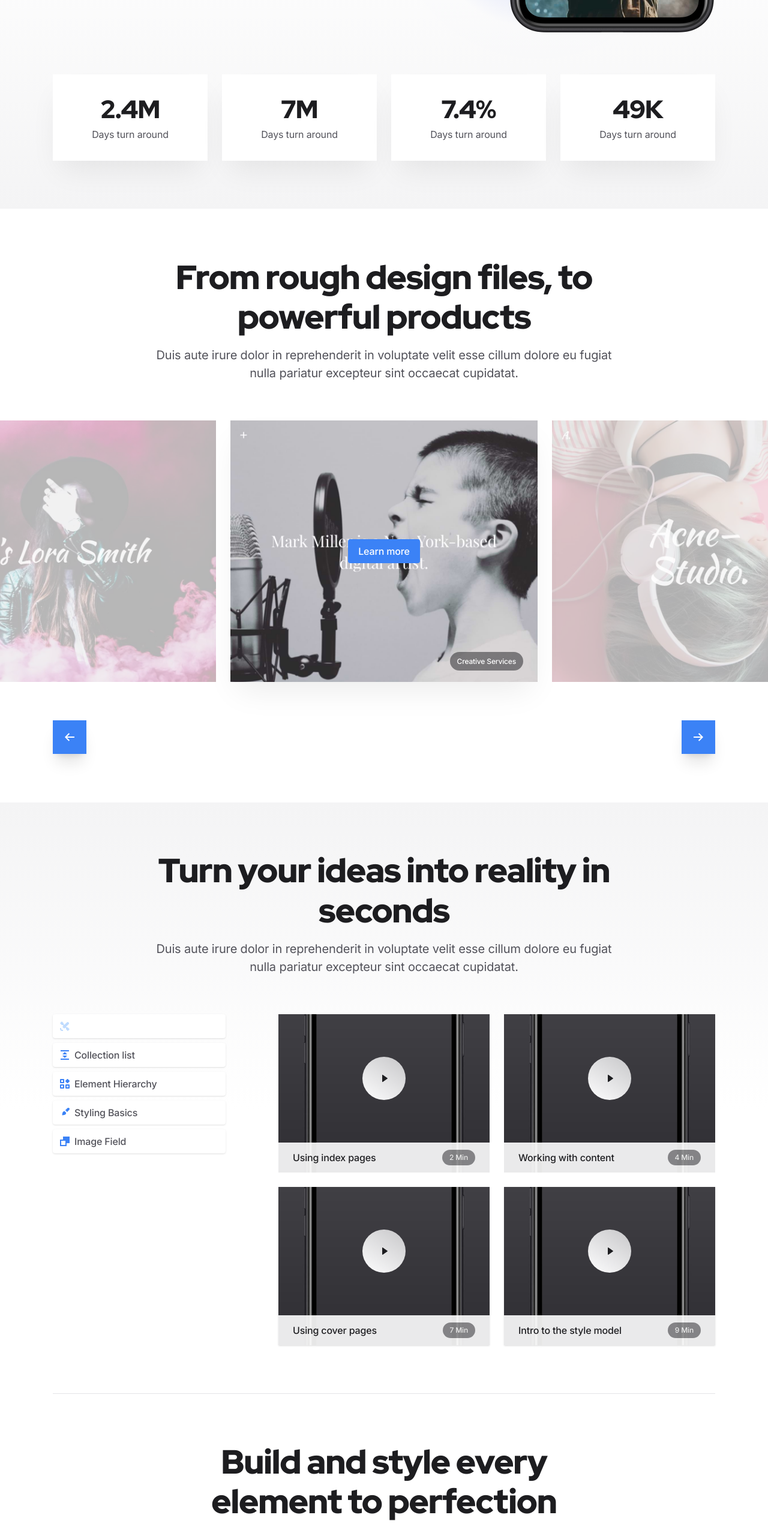
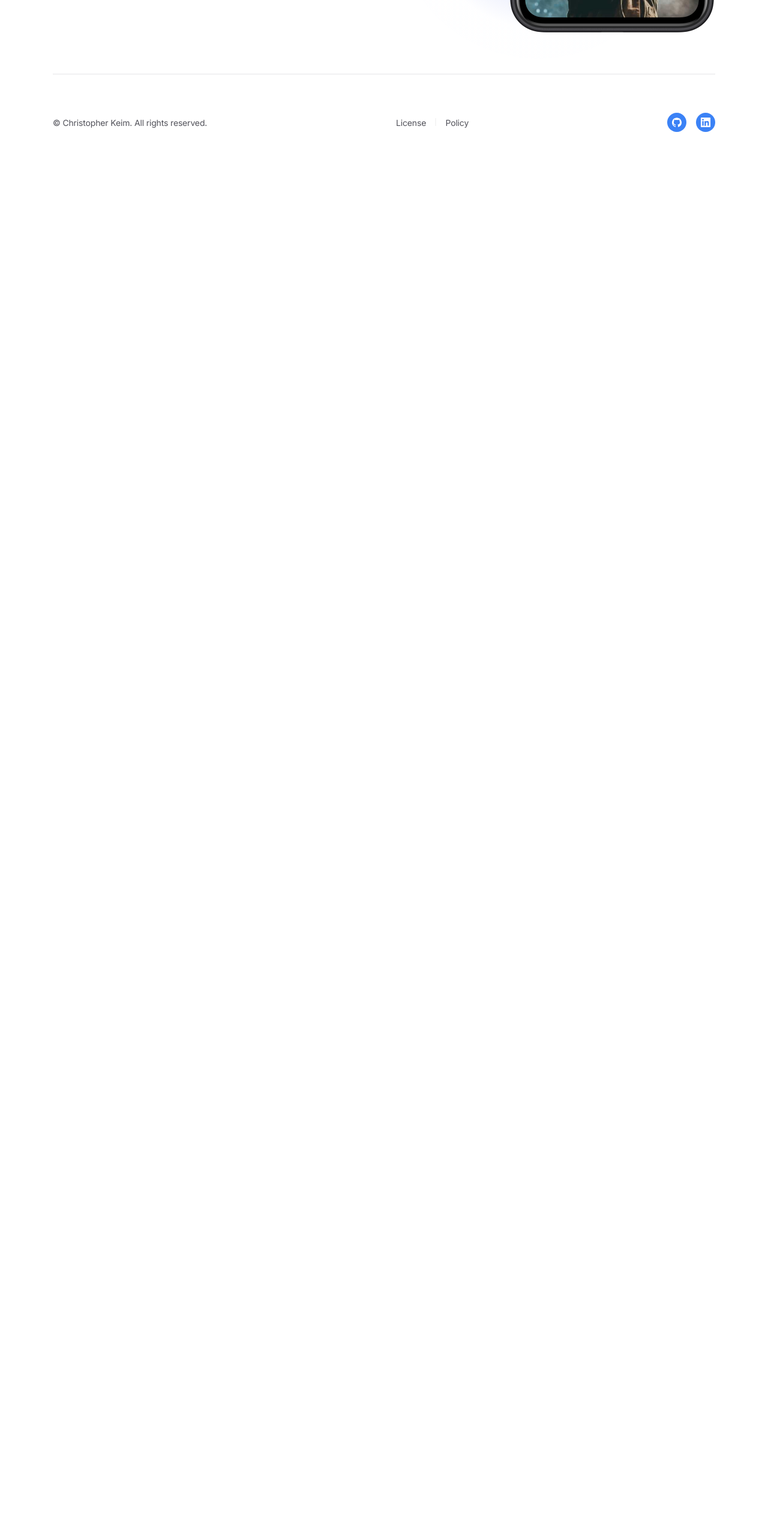
Before and after one commit to christopherkeim/crypto-real-time-inference, a Next.js app in the folder frontend/: page / in a window 1280 px wide. Shown: the part 780-3336 px from the top of the page at 60% size. After the commit the page ends 1064 px from the top, so only its background shows below. Built offline with nearby package versions, Linux system fonts and the light colour scheme.

Commit message:
Removed old components

```diff
--- a/frontend/app/page.tsx
+++ b/frontend/app/page.tsx
@@ -1,31 +1,15 @@
 export const metadata = {
-  title: "Home - Appy",
-  description: "Page description",
+  title: "Crypto Real Time Inference",
+  description: "Built by Chris Keim",
 };
 
-import PageIllustration from "@/components/page-illustration";
 import Hero from "@/components/hero-home";
-import Stats from "@/components/stats";
-import Carousel from "@/components/carousel";
-import Tabs from "@/components/tabs";
-import Process from "@/components/process";
-import PricingTables from "@/components/pricing-tables";
-import TestimonialsBlocks from "@/components/testimonials-blocks";
-import FeaturesBlocks from "@/components/features-blocks";
-import Cta from "@/components/cta";
 
 export default function Home() {
   return (
     <>
       <Hero />
-      <Stats />
-      <Carousel />
-      <Tabs />
-      <Process />
-      <PricingTables />
-      <TestimonialsBlocks />
-      <FeaturesBlocks />
-      <Cta />
+      {/* More content here */}
     </>
   );
 }
```
